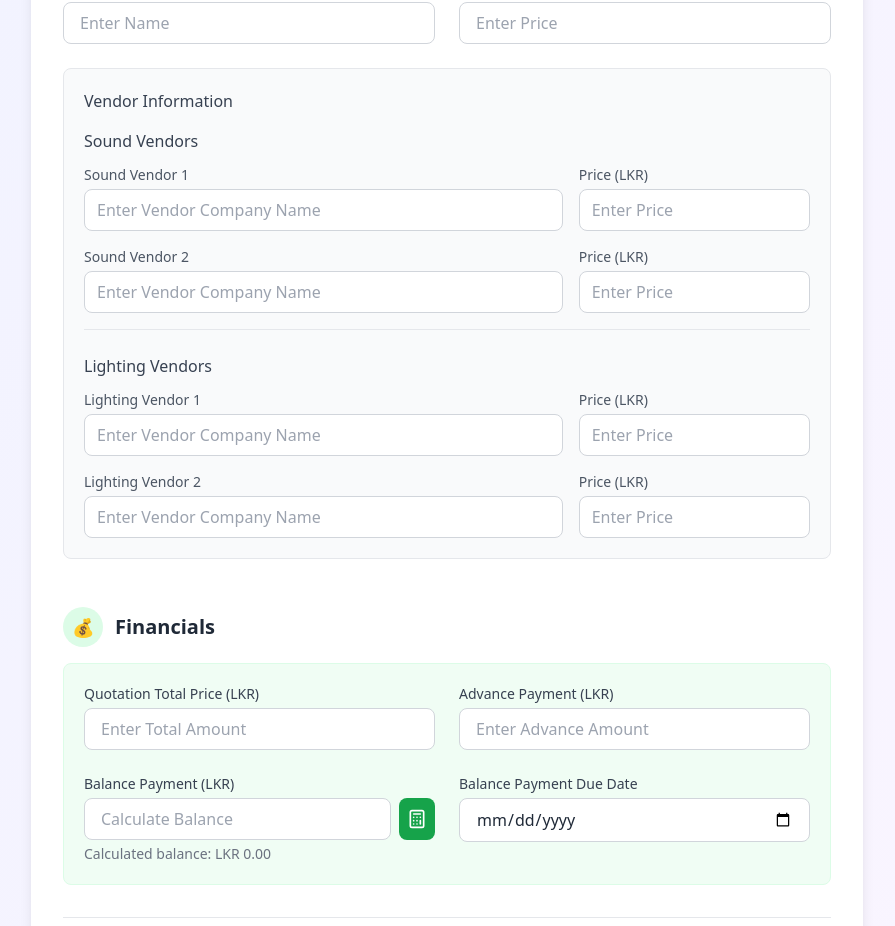
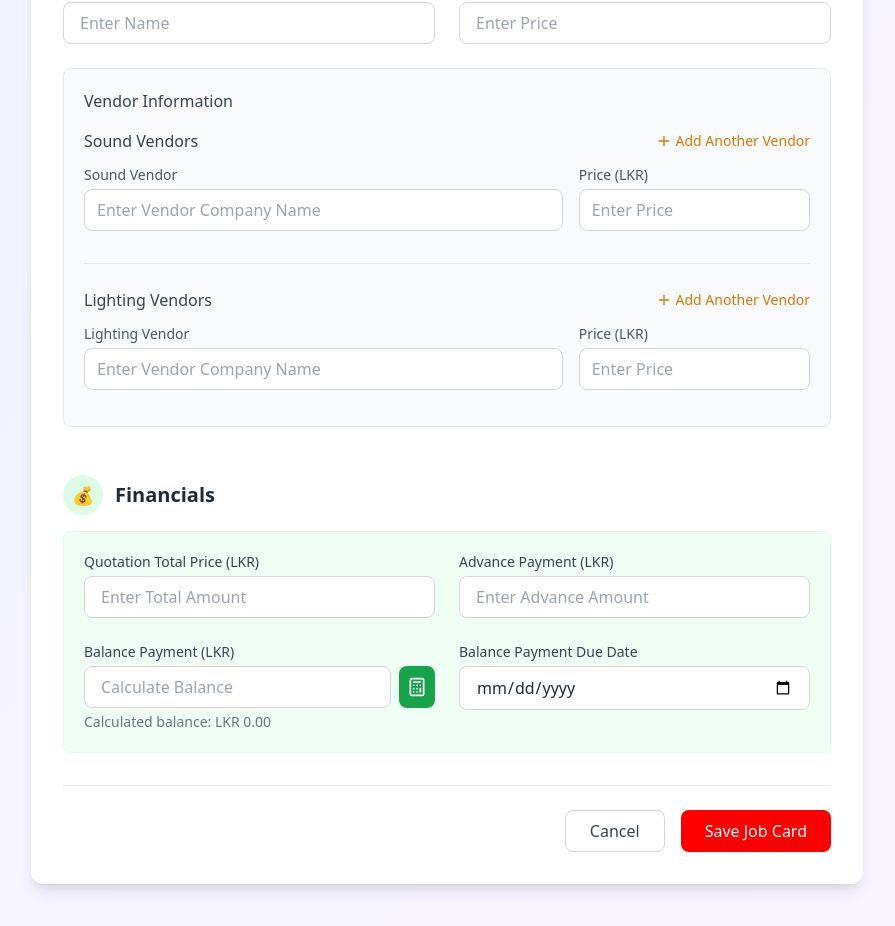
Before and after one commit to rajitha237/midlain, a React (Vite) app: page / in a window 1280 px wide. Shown: the part 1354-2280 px from the top of the page, without its empty margins (193-1088 px from the left). Built offline with nearby package versions, Linux system fonts and the light colour scheme.

Commit message:
Update Technical Details Section

```diff
--- a/src/components/sections/TechnicalDetailsSection.tsx
+++ b/src/components/sections/TechnicalDetailsSection.tsx
@@ -1,4 +1,5 @@
-import React from 'react';
+import React, { useState } from 'react';
+import { PlusIcon } from 'lucide-react';
 import { EventFormData } from '../../types';
 
 interface TechnicalDetailsSectionProps {
@@ -12,6 +13,9 @@ const TechnicalDetailsSection: React.FC<TechnicalDetailsSectionProps> = ({
   handleInputChange,
   handleVendorChange
 }) => {
+  const [showAdditionalSoundVendor, setShowAdditionalSoundVendor] = useState(false);
+  const [showAdditionalLightingVendor, setShowAdditionalLightingVendor] = useState(false);
+
   return (
     <div className="animate-fadeIn pt-4">
       <div className="flex items-center mb-4">
@@ -53,10 +57,22 @@ const TechnicalDetailsSection: React.FC<TechnicalDetailsSectionProps> = ({
             <div className="space-y-6">
               <div className="grid grid-cols-1 gap-6">
                 <div className="border-b border-gray-200 pb-4">
-                  <h4 className="font-medium text-gray-700 mb-3">Sound Vendors</h4>
+                  <div className="flex justify-between items-center mb-3">
+                    <h4 className="font-medium text-gray-700">Sound Vendors</h4>
+                    {!showAdditionalSoundVendor && (
+                      <button
+                        type="button"
+                        onClick={() => setShowAdditionalSoundVendor(true)}
+                        className="text-amber-600 hover:text-amber-700 text-sm flex items-center gap-1"
+                      >
+                        <PlusIcon className="h-4 w-4" />
+                        Add Another Vendor
+                      </button>
+                    )}
+                  </div>
                   <div className="grid grid-cols-1 md:grid-cols-3 gap-4 mb-4">
                     <div className="md:col-span-2">
-                      <label className="block text-sm font-medium text-gray-600 mb-1">Sound Vendor 1</label>
+                      <label className="block text-sm font-medium text-gray-600 mb-1">Sound Vendor</label>
                       <input
                         type="text"
                         value={formData.soundVendor1.name}
@@ -76,9 +92,10 @@ const TechnicalDetailsSection: React.FC<TechnicalDetailsSectionProps> = ({
                       />
                     </div>
                   </div>
+                  {showAdditionalSoundVendor && (
                     <div className="grid grid-cols-1 md:grid-cols-3 gap-4">
                       <div className="md:col-span-2">
-                      <label className="block text-sm font-medium text-gray-600 mb-1">Sound Vendor 2</label>
+                        <label className="block text-sm font-medium text-gray-600 mb-1">Additional Sound Vendor</label>
                         <input
                           type="text"
                           value={formData.soundVendor2.name}
@@ -98,13 +115,26 @@ const TechnicalDetailsSection: React.FC<TechnicalDetailsSectionProps> = ({
                         />
                       </div>
                     </div>
+                  )}
                 </div>
 
                 <div>
-                  <h4 className="font-medium text-gray-700 mb-3">Lighting Vendors</h4>
+                  <div className="flex justify-between items-center mb-3">
+                    <h4 className="font-medium text-gray-700">Lighting Vendors</h4>
+                    {!showAdditionalLightingVendor && (
+                      <button
+                        type="button"
+                        onClick={() => setShowAdditionalLightingVendor(true)}
+                        className="text-amber-600 hover:text-amber-700 text-sm flex items-center gap-1"
+                      >
+                        <PlusIcon className="h-4 w-4" />
+                        Add Another Vendor
+                      </button>
+                    )}
+                  </div>
                   <div className="grid grid-cols-1 md:grid-cols-3 gap-4 mb-4">
                     <div className="md:col-span-2">
-                      <label className="block text-sm font-medium text-gray-600 mb-1">Lighting Vendor 1</label>
+                      <label className="block text-sm font-medium text-gray-600 mb-1">Lighting Vendor</label>
                       <input
                         type="text"
                         value={formData.lightingVendor1.name}
@@ -124,9 +154,10 @@ const TechnicalDetailsSection: React.FC<TechnicalDetailsSectionProps> = ({
                       />
                     </div>
                   </div>
+                  {showAdditionalLightingVendor && (
                     <div className="grid grid-cols-1 md:grid-cols-3 gap-4">
                       <div className="md:col-span-2">
-                      <label className="block text-sm font-medium text-gray-600 mb-1">Lighting Vendor 2</label>
+                        <label className="block text-sm font-medium text-gray-600 mb-1">Additional Lighting Vendor</label>
                         <input
                           type="text"
                           value={formData.lightingVendor2.name}
@@ -146,6 +177,7 @@ const TechnicalDetailsSection: React.FC<TechnicalDetailsSectionProps> = ({
                         />
                       </div>
                     </div>
+                  )}
                 </div>
               </div>
             </div>
```
Lines whose indentation alone changed are shown as unchanged.
